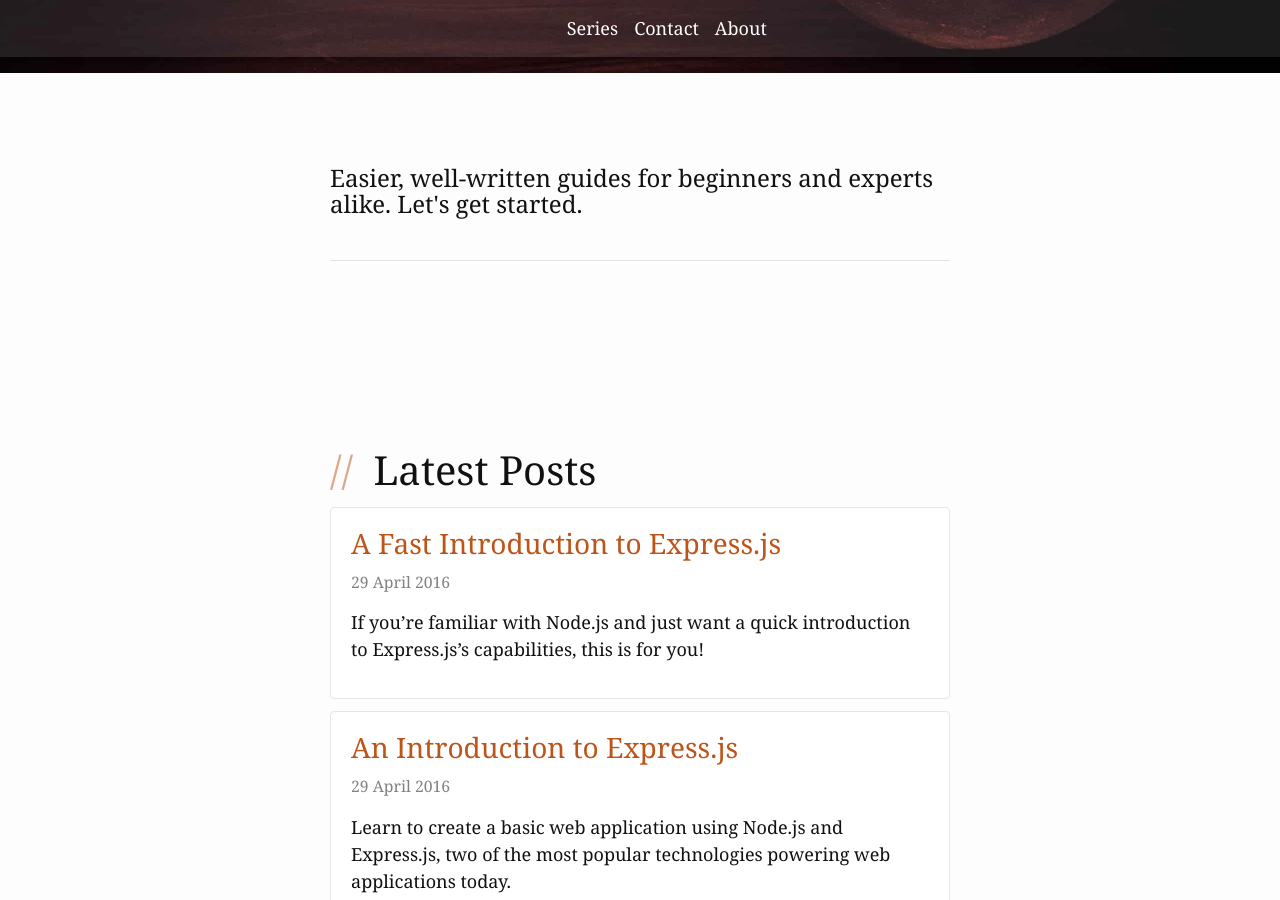
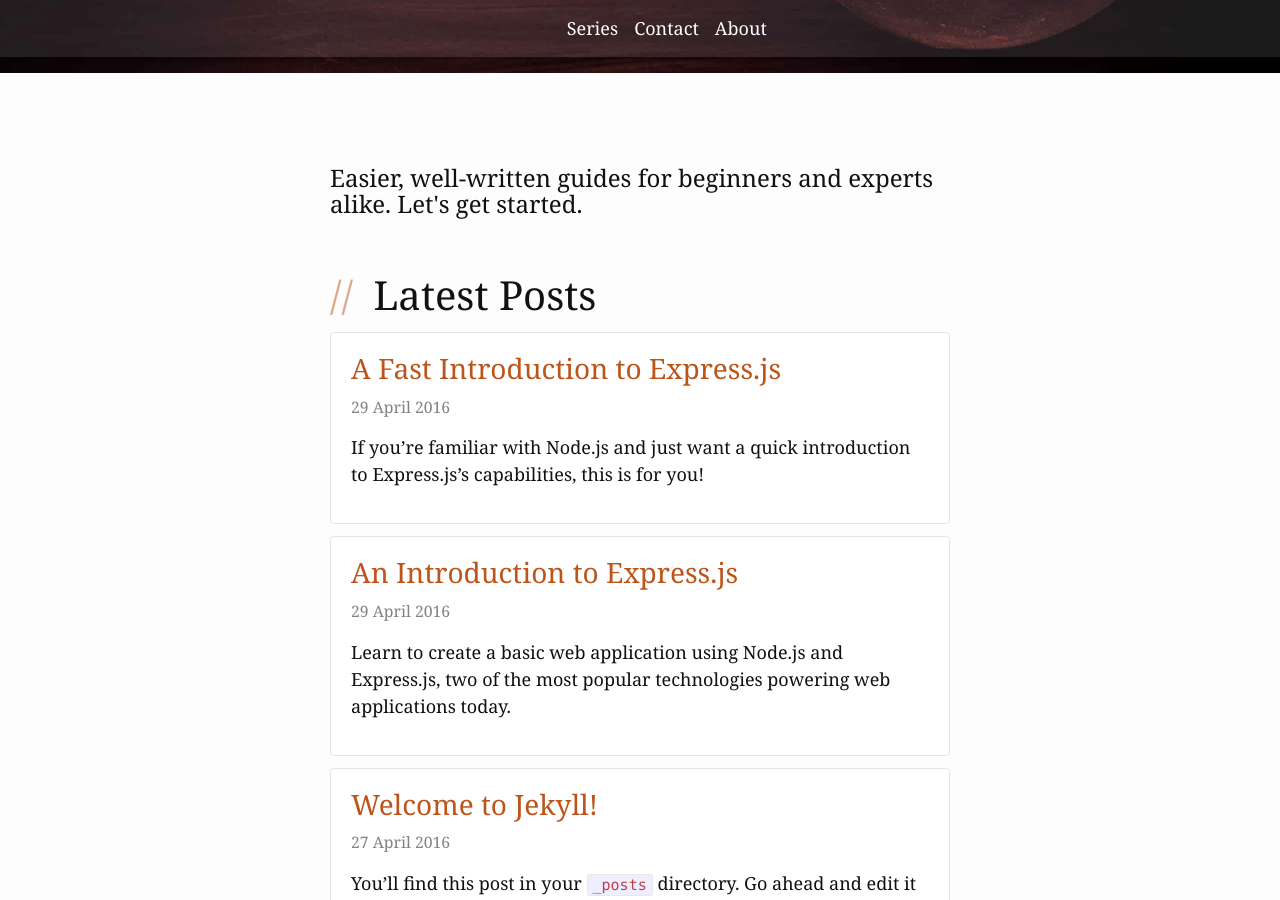
Before and after one commit to code-expressive/code-expressive.github.io, a Jekyll site: the page built from index.html, in a window 1280 px wide and 900 px high, scrolled down 467 px. Built offline with Jekyll 4.4.1, drawn with Linux system fonts in a browser that asks for light colours.

Commit message:
less space before latest posts

```diff
--- a/index.html
+++ b/index.html
@@ -7,10 +7,10 @@ layout: default
     <div class="page-content">
         <div class="wrapper">
             <h4>Easier, well-written guides for beginners and experts alike. Let's get started. </h4>
-            <br />
+            <!-- <br />
             <hr />
-            <br />
-            <h1>Latest Posts</h1>
+            <br /> -->
+            <h1 style="padding-top: 1em;">Latest Posts</h1>
             {% for post in site.posts limit: 5 %}
             {% if post.visible != 0 %}
             <div class="card">
```
